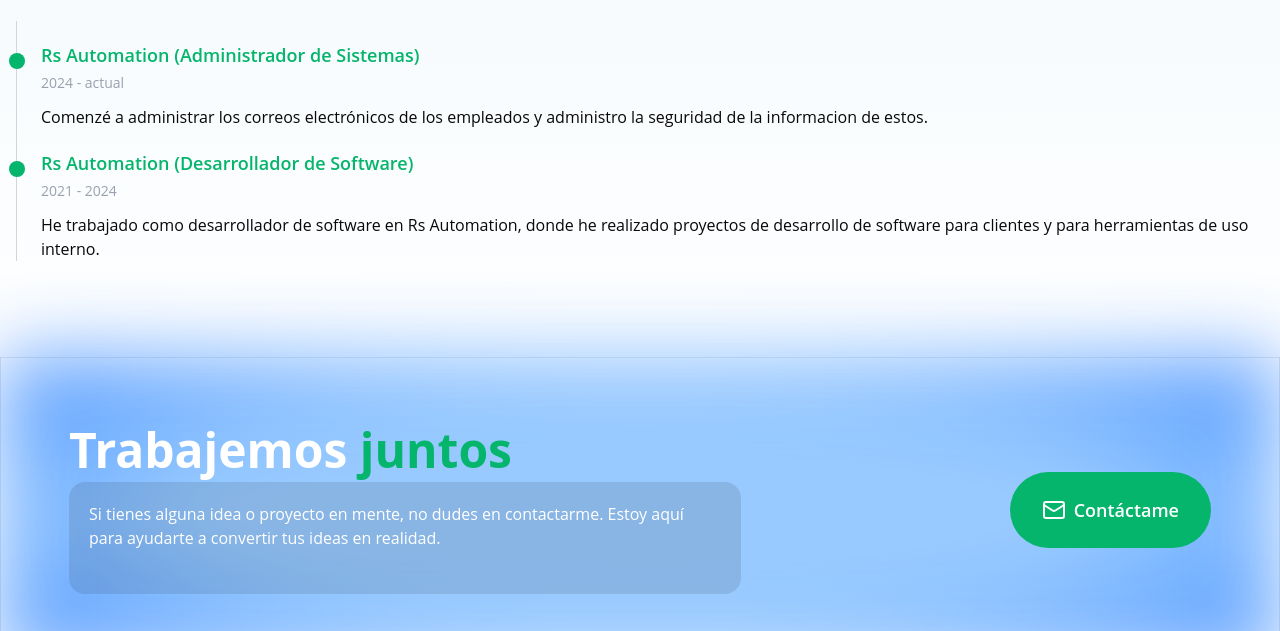
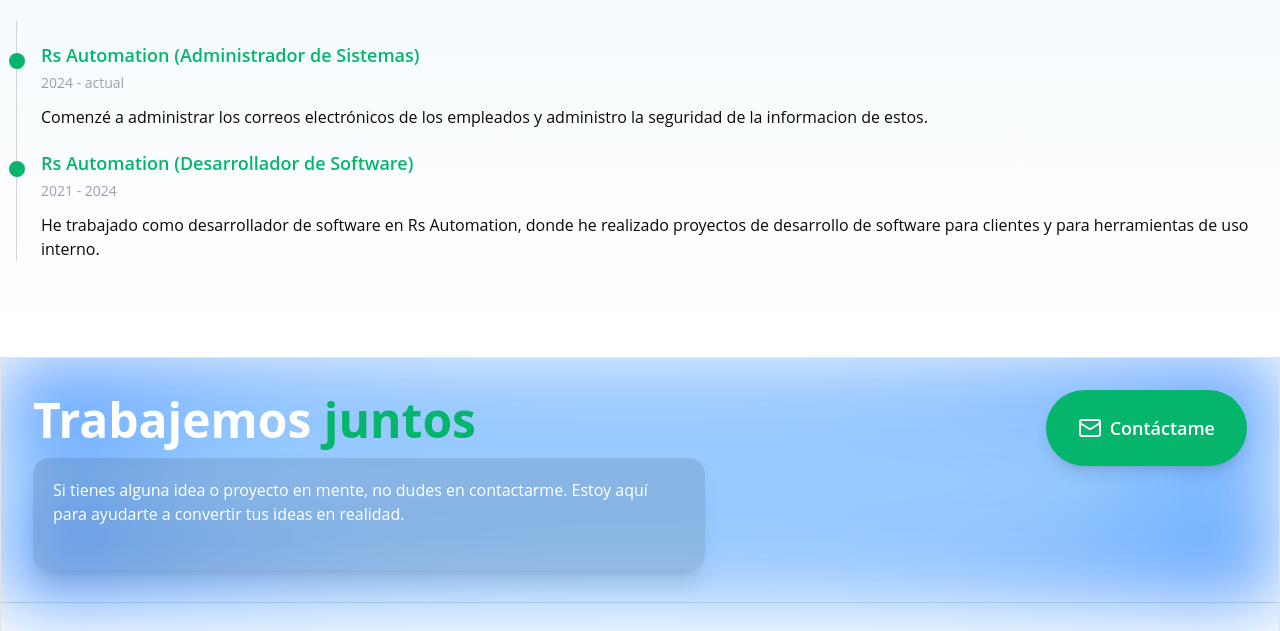
Before and after one commit to CarlosJimeEnez/astro-app-portafolio, an Astro site: page / in a window 1280 px wide. Shown: the part 2210-2841 px from the top of the page. Built offline with nearby package versions, Linux system fonts and the light colour scheme; Astro itself is replaced by a stand-in of ours; no server answers.

Commit message:
feat: mobile version layout

```diff
--- a/src/layouts/info.astro
+++ b/src/layouts/info.astro
@@ -4,42 +4,42 @@
 import { Image } from "astro:assets";
 ---
 
-<div class="w-full border relative">
-    <div class="relative z-10 container p-8 mx-auto">
+<div class="w-full border relative overflow-hidden">
+    <div class="relative z-10 container px-4 py-6 md:p-8 mx-auto">
         <div
-            class="absolute inset-0 z-0 bg-radial from-blue-300 from-50% to-blue-500 opacity-90 blur-2xl dark:from-indigo-900 dark:via-blue-800 dark:to-purple-900 dark:opacity-80"
+            class="absolute inset-0 z-0 bg-radial from-blue-300 from-50% to-blue-500 opacity-90 blur-2xl dark:from-indigo-800 dark:via-blue-800 dark:to-purple-900 dark:opacity-80"
         >
         </div>
         <div
-            class="flex relative z-10 flex-col md:flex-row justify-between items-center p-9 gap-8"
+            class="flex relative z-10 flex-col md:flex-row justify-between items-center md:items-start gap-8 md:gap-10"
         >
-            <div class="max-w-2xl">
-                <h2 class="text-5xl text-white font-bold mb-2">
+            <div class="max-w-2xl w-full text-center md:text-left">
+                <h2 class="text-3xl sm:text-4xl md:text-5xl text-white font-bold mb-4 md:mb-2 leading-tight">
                     Trabajemos <span class="text-primary">juntos</span>
                 </h2>
-                <div class="rounded-2xl bg-black/10 p-5">
-                    <p class="text-white mb-6">
+                <div class="rounded-xl md:rounded-2xl bg-black/10 backdrop-blur-sm p-4 md:p-5 shadow-xl">
+                    <p class="text-white text-sm sm:text-base mb-2 md:mb-6">
                         Si tienes alguna idea o proyecto en mente, no dudes en
                         contactarme. Estoy aquí para ayudarte a convertir tus
                         ideas en realidad.
                     </p>
                 </div>
             </div>
-            <div>
+            <div class="w-full md:w-auto flex justify-center md:justify-end mt-6 md:mt-0">
                 <a
                     href="mailto:jc.jimenez.pena@outlook.com"
-                    class="inline-flex items-center justify-center bg-primary hover:bg-primary/80 hover:scale-105 text-white rounded-full px-8 py-6 font-medium transition-all duration-300"
+                    class="inline-flex items-center justify-center bg-primary hover:bg-primary/80 hover:scale-105 text-white rounded-full px-6 py-3 sm:px-7 sm:py-4 md:px-8 md:py-6 font-medium transition-all duration-300 shadow-lg"
                 >
-                    <Mail size={24} className="mr-2 size-6" />
-                    <span class="text-lg font-semibold">Contáctame</span>
+                    <Mail size={20} className="mr-2 size-5 md:size-6" />
+                    <span class="text-base md:text-lg font-semibold">Contáctame</span>
                 </a>
             </div>
         </div>
     </div>
 
-    <div class="border-t border-gray-300 p-8">
+    <div class="border-t border-gray-300 py-6 px-4 md:p-8">
         <div class="container mx-auto">
-            <div class="flex flex-col md:flex-row justify-between items-center">
+            <div class="flex flex-col md:flex-row justify-between items-center gap-4">
                 <div class="flex items-center mb-4 md:mb-0">
                     <div
                         class="text-gray-400 flex flex-wrap md:flex-nowrap items-center text-xs md:text-sm"
```
